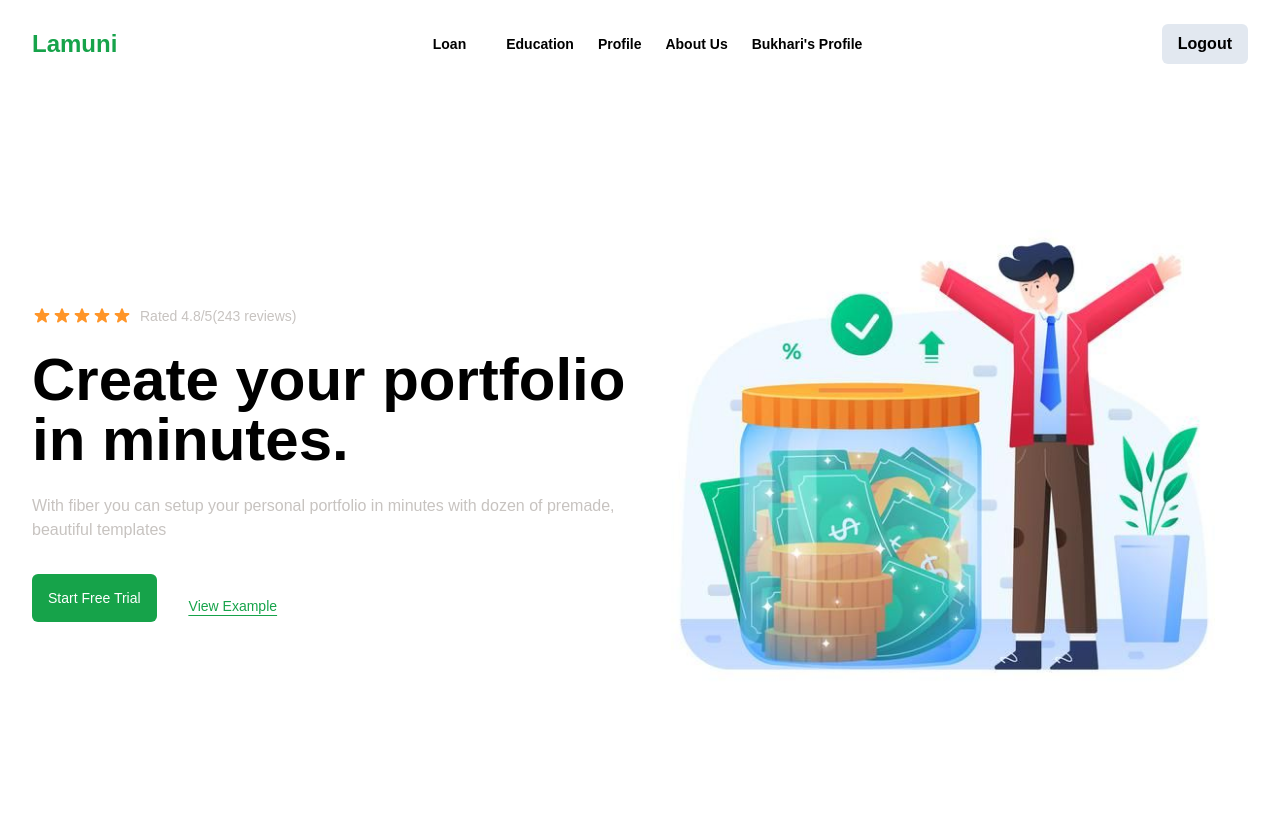
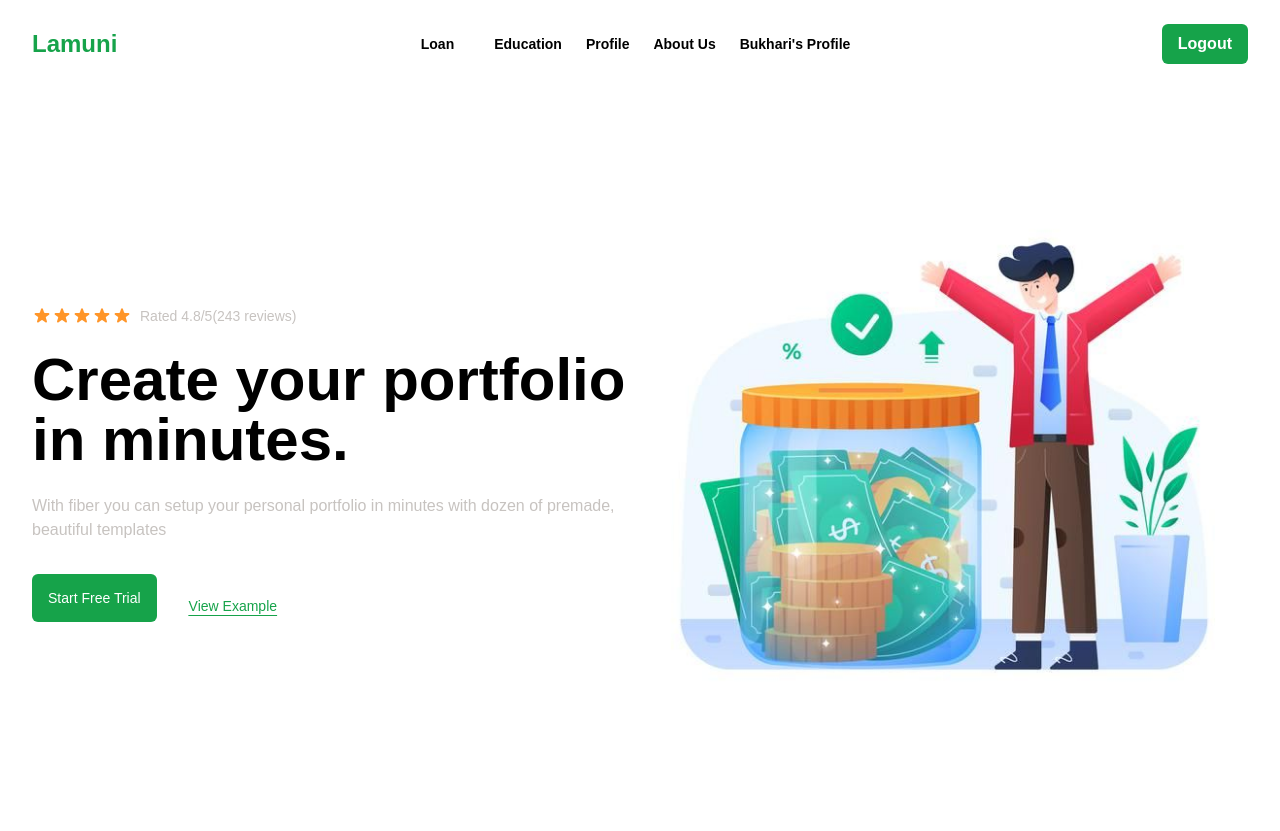
Before and after one commit to Bukharee/Lamuni, a Django app: page /en/ in a window 1280 px wide. Shown: the top 831 px of the page. Run offline with Django 4.2, Linux system fonts and the light colour scheme; a user stored in the database is signed in; parts of the project's set-up code (start-up, migrations or seed data) failed here and were passed over; some libraries are stand-ins or nearby versions.

Commit message:
update header buttons

```diff
--- a/templates/components/header.html
+++ b/templates/components/header.html
@@ -27,51 +27,50 @@
 <li class="sm:mx-4 my-2">
 <a href="{% url 'users:profile' %}" class="font-bold text-sm hover:text-dark-green">{{ user.username |title }}'s Profile</a>
 </li>
-<button
-class="sm:hidden px-4 py-2 bg-slate-200 rounded-md hover:text-dark-green my-2"
+
+<a href="{% url 'logout' %}" class="font-bold text-sm lg:text-base"
+  ><button
+class="sm:hidden px-4 py-2 text-white bg-dark-green rounded-md hover:text-dark-green my-2"
+>Logout</button></a
 >
-<a href="{% url 'logout' %}" class="font-bold text-sm lg:text-base"
-  >Logout</a
+
+{% else %}
+
+<a href="{% url 'login' %}" class="font-bold text-sm lg:text-base"
+  ><button
+class="sm:hidden px-4 py-2 rounded-md hover:text-dark-green my-2"
+>Sign In</button></a
 >
-</button>
-{% else %}
-<button
-class="sm:hidden px-4 py-2 rounded-md hover:text-dark-green my-2"
+
+<a href="/accounts/signup" class="font-bold text-sm lg:text-base"
+  ><button
+class="sm:hidden text-white bg-dark-green px-4 hover:bg-green-700 py-2 rounded-md my-2"
+>Sign Up</button></a
 >
-<a href="{% url 'login' %}" class="font-bold text-sm lg:text-base"
-  >Sign In</a
->
-</button>
-<button
-class="sm:hidden text-white bg-dark-green px-4 hover:bg-green-700 py-2 rounded-md my-2"
->
-<a href="/accounts/signup" class="font-bold text-sm lg:text-base"
-  >Sign Up</a
->
-</button>
+
 {% endif %}
     </ul>
 
     <div class="hidden sm:flex space-x-6">
      {% if request.user.is_authenticated %}
-     <button class="px-4 py-2 bg-slate-200 rounded-md hover:text-dark-green my-2">
-    <a href="{% url 'logout' %}" class="font-bold text-sm lg:text-base">Logout</a>
-    </button>
+
+    <a href="{% url 'logout' %}" class="font-bold text-sm lg:text-base">
+        <button class="px-4 py-2 text-white bg-dark-green rounded-md hover:text-dark-green my-2">Logout</button></a>
+
      {% else %}
-     <button class="px-4 py-2 rounded-md hover:text-dark-green">
+
       <a href="{% url 'login' %}" class="font-bold text-sm lg:text-base"
-        >Sign In</a
+      ><button class="px-4 py-2 rounded-md hover:text-dark-green">Sign In</button></a
       >
-    </button>
-    <button
-      class="text-white bg-dark-green px-4 hover:bg-green-700 py-2 rounded-md"
-    >
+
       <a
         href="{% url 'users:signup' %}"
         class="font-bold text-sm lg:text-base"
-        >Sign Up</a
+        ><button
+      class="text-white bg-dark-green px-4 hover:bg-green-700 py-2 rounded-md"
+      >Sign Up</button></a
       >
-    </button>
+
     {% endif %}
     </div>
     <div class="block hamburger cursor-pointer sm:hidden">
```
